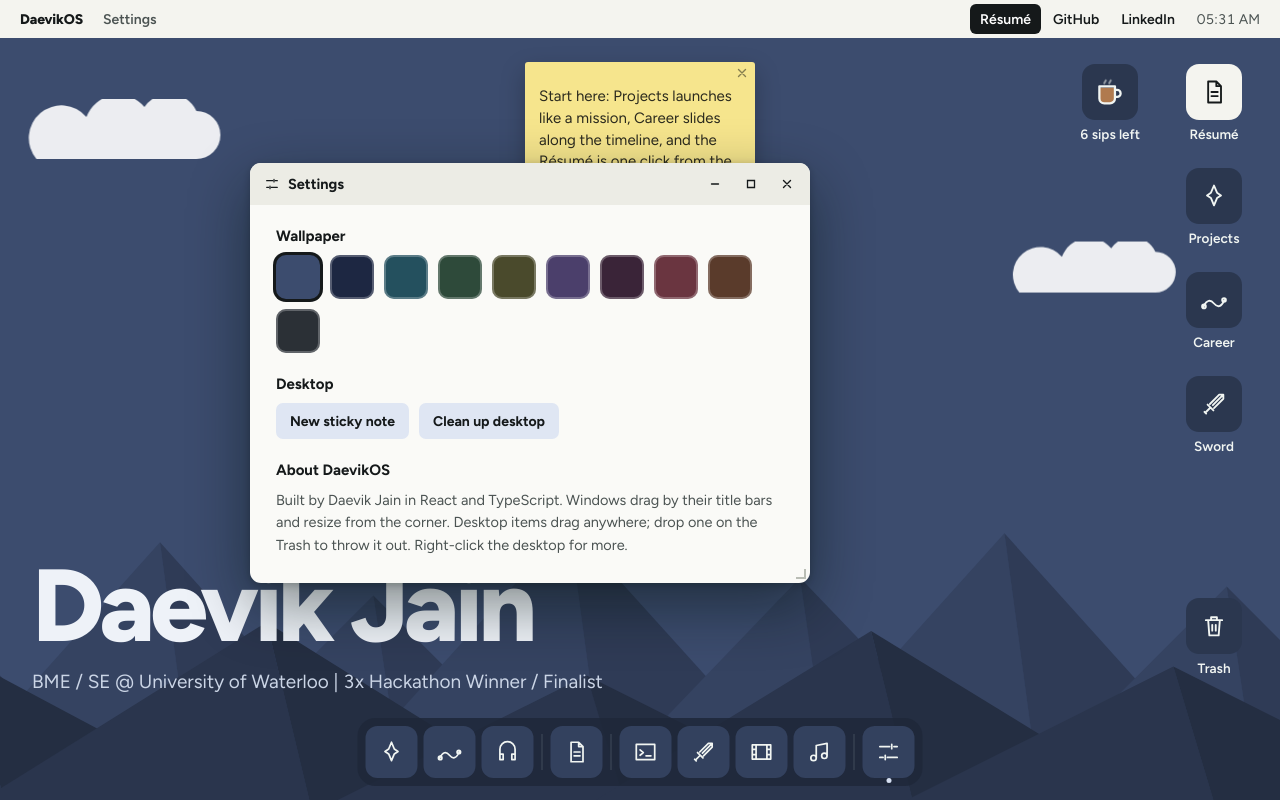
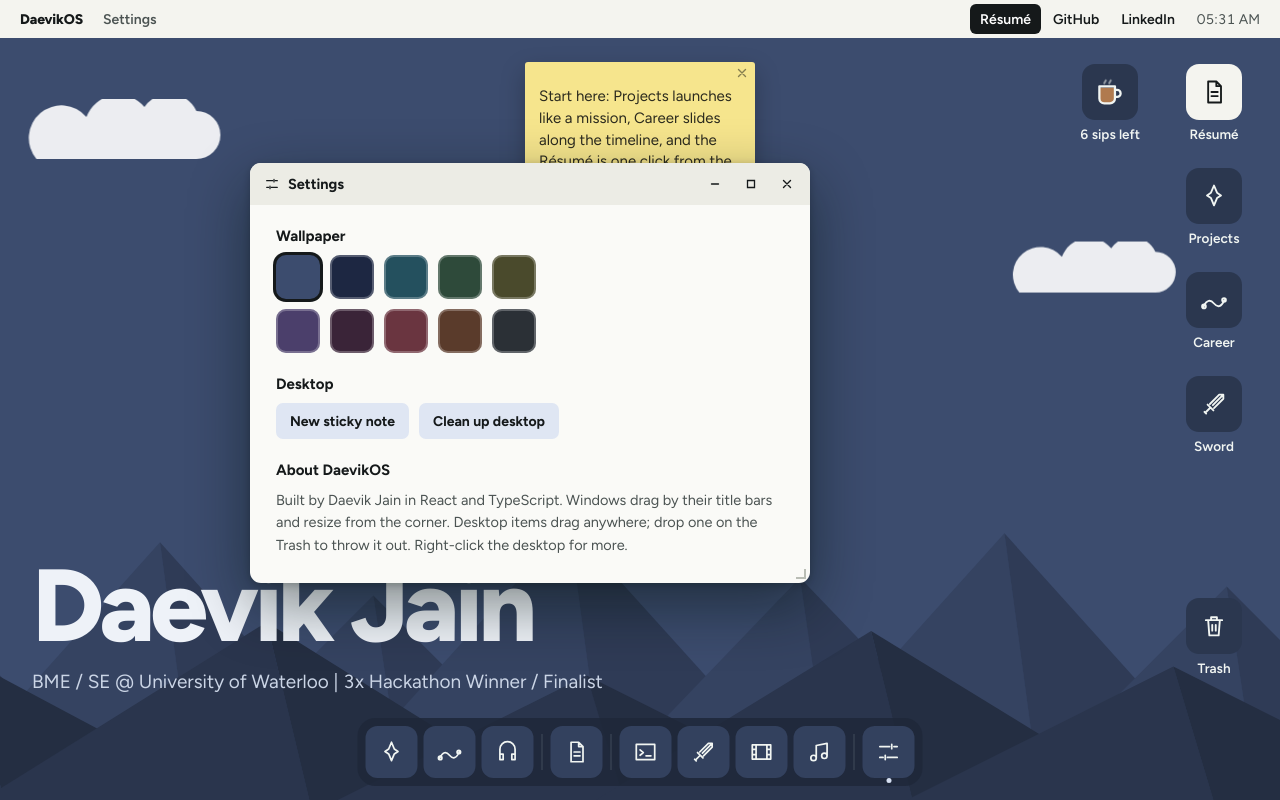
Before and after one commit to DJFiya/portfolio-main, a React (Vite) app: page / in a window 1280 px wide. Both pictures are taken after a click on the button "DaevikOS". Built offline with nearby package versions, Linux system fonts and the light colour scheme.

Commit message:
fix(settings): lay the wallpaper swatches out in two even rows of five

```diff
--- a/src/os/apps/Settings.tsx
+++ b/src/os/apps/Settings.tsx
@@ -7,7 +7,7 @@ export default function Settings() {
     <div className="set">
       <section>
         <h3>Wallpaper</h3>
-        <div className="row">
+        <div className="row walls">
           {WALLS.map(([n, c], i) => (
             <button key={n} type="button" className="sw" style={{ background: c }} aria-label={n} aria-pressed={os.wall === i} onClick={() => os.setWall(i)} />
           ))}
--- a/src/os/os.css
+++ b/src/os/os.css
@@ -159,6 +159,8 @@ a { color: var(--accent); text-underline-offset: 3px; }
 .set .row { display: flex; gap: 10px; flex-wrap: wrap; }
 .set .sw { width: 44px; height: 44px; border-radius: 10px; border: 0; cursor: pointer; box-shadow: inset 0 0 0 2px rgba(255, 255, 255, 0.25); }
 .set .sw[aria-pressed="true"] { box-shadow: 0 0 0 3px var(--ink); }
+/* Two even rows of five whatever the window width */
+.set .walls { display: grid; grid-template-columns: repeat(5, 44px); }
 .set p { margin: 0; font-size: 14.5px; line-height: 1.55; color: var(--ink2); max-width: 56ch; }
 .trash-list { list-style: none; margin: 0; padding: 8px 14px; }
 .trash-list li { display: flex; justify-content: space-between; align-items: center; gap: 10px; padding: 10px 4px; font-size: 14.5px; }
```
